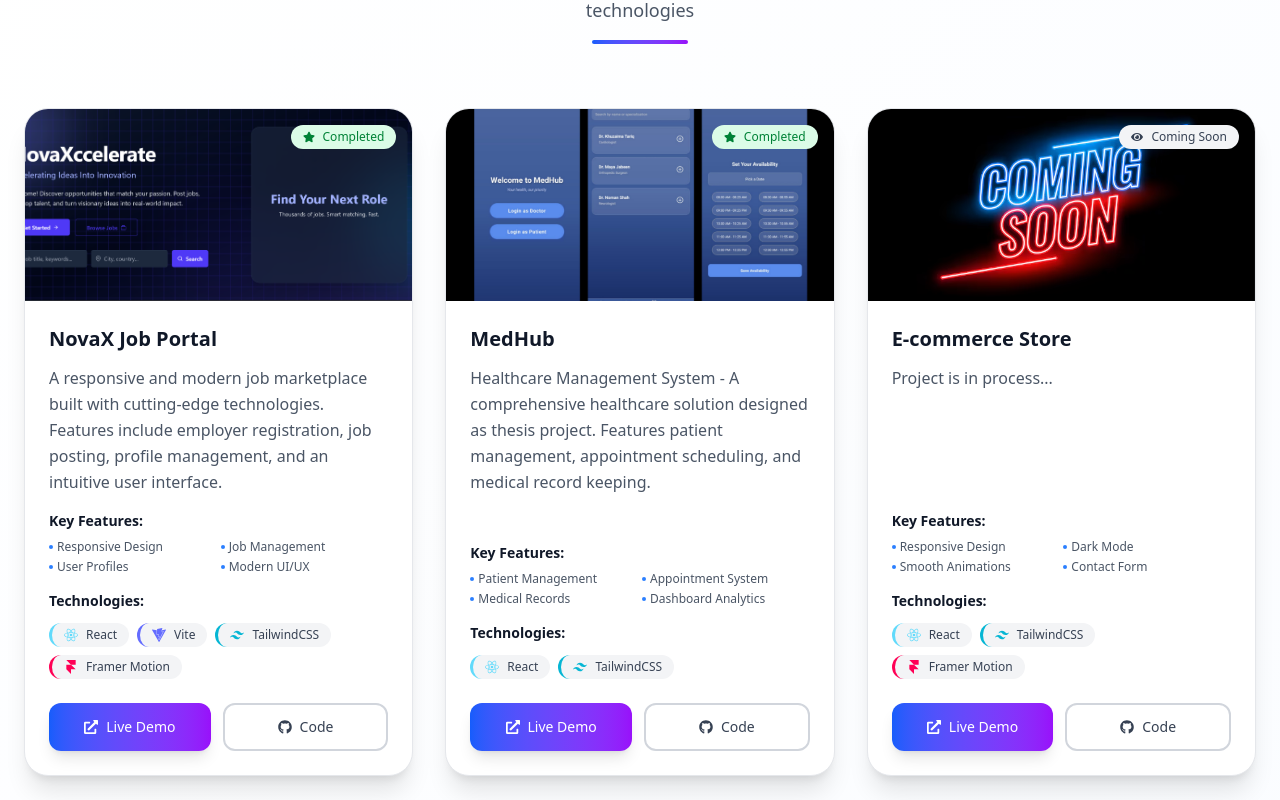
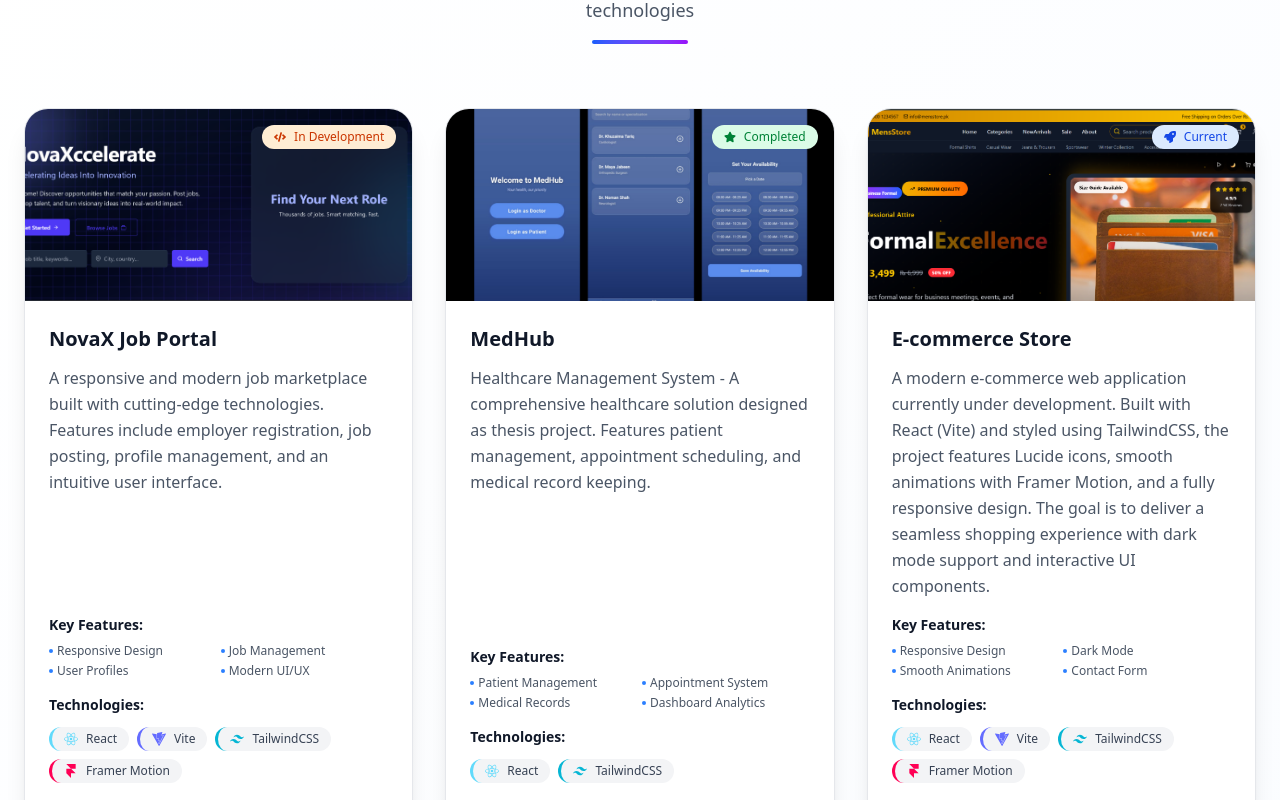
Before and after one commit to Engr-Yahya/Portfolio, a React (Vite) app: page / in a window 1280 px wide. Shown: the part 3080-3880 px from the top of the page. Built offline with nearby package versions, Linux system fonts and the light colour scheme.

Commit message:
updating Project section

```diff
--- a/src/sections/Projects.jsx
+++ b/src/sections/Projects.jsx
@@ -1,9 +1,9 @@
 import React, { useRef } from "react";
 import { motion, useInView } from "framer-motion";
-import { FaExternalLinkAlt, FaGithub, FaRocket, FaCode, FaStar, FaEye } from "react-icons/fa";
-import { SiReact, SiTailwindcss, SiFramer, SiVite } from "react-icons/si";
+import { FaExternalLinkAlt, FaGithub, FaRocket, FaCode, FaStar, FaEye, } from "react-icons/fa";
+import { SiReact, SiTailwindcss, SiFramer, SiVite, } from "react-icons/si";
 import projectImg from "../assets/novax-job-portal.png";
-import comingsoon from "../assets/comingsoon.png";
+import ecommerce from "../assets/ecommerce.png";
 import medhub from "../assets/medhub.png";
 
 export default function Projects() {
@@ -23,7 +23,7 @@ export default function Projects() {
       ],
       live: "https://engr-yahya.github.io/novaX-Job-Portal/",
       github: "https://github.com/Engr-Yahya/novaX-Job-Portal",
-      status: "completed",
+      status: "development",
       features: ["Responsive Design", "Job Management", "User Profiles", "Modern UI/UX"]
     },
     {
@@ -41,16 +41,17 @@ export default function Projects() {
     },
     {
       title: 'E-commerce Store',
-      desc: "Project is in process...",
-      img: comingsoon,
+      desc: "A modern e-commerce web application currently under development. Built with React (Vite) and styled using TailwindCSS, the project features Lucide icons, smooth animations with Framer Motion, and a fully responsive design. The goal is to deliver a seamless shopping experience with dark mode support and interactive UI components.",
+      img: ecommerce,
       tech: [
         { name: "React", icon: SiReact, color: "#61DAFB" },
+        { name: "Vite", icon: SiVite, color: "#646CFF" },
         { name: "TailwindCSS", icon: SiTailwindcss, color: "#06B6D4" },
         { name: "Framer Motion", icon: SiFramer, color: "#FF0055" }
       ],
       live: "#",
-      github: "#",
-      status: "Coming Soon",
+      github: "https://github.com/Engr-Yahya/Ecommerce",
+      status: "current",
       features: ["Responsive Design", "Dark Mode", "Smooth Animations", "Contact Form"]
     }
   ];
```
Also changed, not shown: src/assets/comingsoon.png (deleted), src/assets/ecommerce.png (added).
